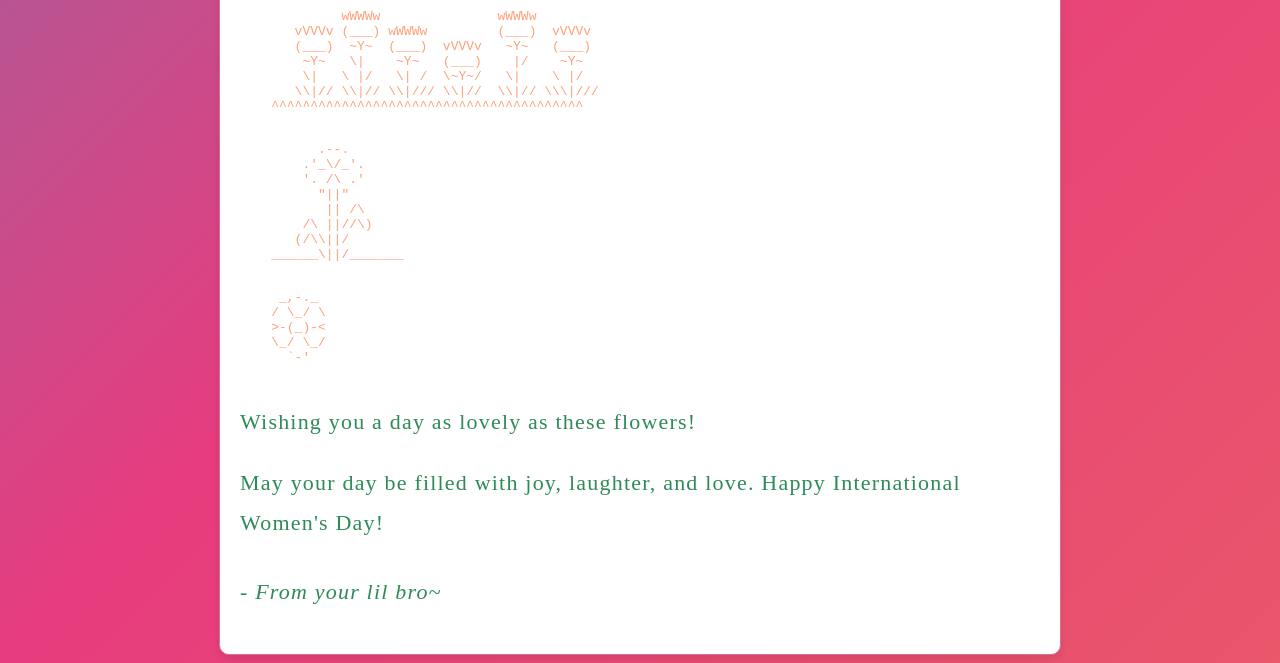
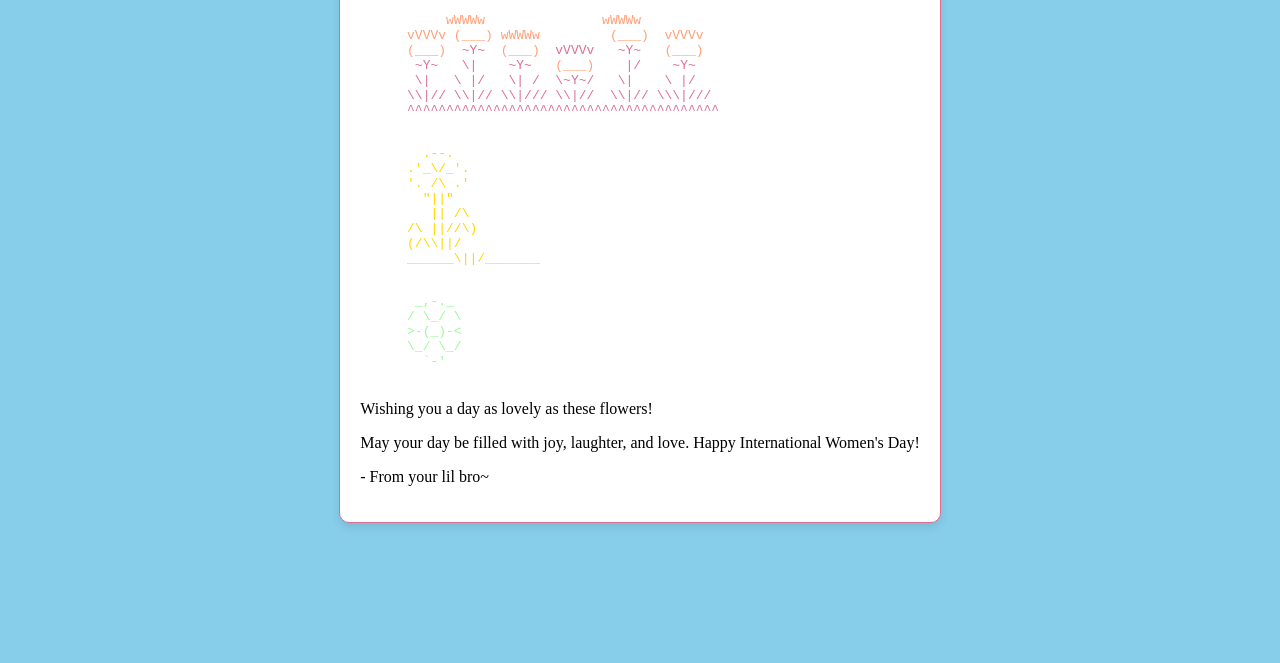
Before and after one commit to ATarchrive21221/ATarchrive21221.github.io, a plain HTML site: page index.html in a window 1280 px wide. Shown: the part 199-862 px from the top of the page. After the commit the page ends 800 px from the top, so only its background shows below. Drawn offline with Linux system fonts and the light colour scheme.

Commit message:
Update index.html

```diff
--- a/index.html
+++ b/index.html
@@ -2,95 +2,115 @@
 <html>
 <head>
   <title>Happy International Women's Day!</title>
-    <link href="https://fonts.googleapis.com/css2?family=Roboto&display=swap" rel="stylesheet"> <!-- Google Fonts -->
+  <link href="https://fonts.googleapis.com/css2?family=Roboto&display=swap" rel="stylesheet">
   <style>
-      @keyframes gradientBackground {
-  0% { background-position: 0% 50%; }
-  50% { background-position: 100% 50%; }
-  100% { background-position: 0% 50%; }
+    @keyframes rotate {
+      100% {
+        transform: rotate(360deg);
+      }
+    }
+
+    .windmill, .blade {
+      position: absolute;
+      top: 50%;
+      left: 50%;
+      transform-origin: center;
+    }
+
+    .windmill {
+      width: 200px;
+      height: 200px;
+      margin: -100px 0 0 -100px;
+      background: #fff;
+      border: 2px solid #333;
+      border-radius: 50%;
+    }
+
+    .blade {
+      width: 120px;
+      height: 10px;
+      background: #333;
+      animation: rotate 5s linear infinite;
+    }
+
+    .blade:nth-child(2) {
+      transform: rotate(90deg);
+    }
+
+    .blade:nth-child(3) {
+      transform: rotate(180deg);
+    }
+
+    .blade:nth-child(4) {
+      transform: rotate(270deg);
     }
 
     body {
-  background: linear-gradient(-45deg, #ee7752, #e73c7e, #23a6d5, #23d5ab);
-  background-size: 400% 400%;
-  animation: gradientBackground 15s ease infinite;
+      margin: 0;
+      height: 100vh;
+      display: flex;
+      align-items: center;
+      justify-content: center;
+      background: skyblue;
+      overflow: hidden;
     }
 
-
-        h1 {
-            color: #db7093;
-            margin: 0;
-            padding: 20px 0;
-            font-size: 48px;
-            text-shadow: 2px 2px #ffd5cd;
-            animation: fadeIn 2s; /* Fade in animation */
-        }
-        p {
-            color: #2e8b57;
-            font-size: 22px;
-            line-height: 1.8; /* Increased line height */
-            letter-spacing: 1.2px; /* Added letter spacing */
-        }
-        .flower {
-            color: #ffa07a; /* Flower ASCII art color */
-        }
-        .signature {
-            font-style: italic;
-            margin-top: 30px;
-        }
     .container {
       max-width: 800px;
       margin: auto;
       padding: 20px;
-            border: 1px solid #db7093; /* Border matching the header */
-            border-radius: 10px; /* Rounded corners for the container */
-            box-shadow: 0 4px 8px rgba(0, 0, 0, 0.1); /* Subtle shadow for the container */
-            background: #ffffff; /* White background for the content */
+      border: 1px solid #db7093;
+      border-radius: 10px;
+      box-shadow: 0 4px 8px rgba(0, 0, 0, 0.1);
+      background: #ffffff;
+      position: relative;
+      z-index: 2;
     }
+
+    /* ASCII flowers with more realistic colors */
+    .flower span {
+      font-family: monospace;
+      white-space: pre;
+    }
+
   </style>
-     <script>
-window.onload = function() {
-    var colors = ["#fff0f5", "#faf0e6", "#add8e6", "#90ee90"];
-    var textColors = ["#db7093", "#ff69b4", "#ff1493", "#c71585"];
-    var currentIndex = 0;
-    setInterval(function() {
-        document.body.style.backgroundColor = colors[currentIndex];
-        document.querySelector('h1').style.color = textColors[currentIndex];
-        currentIndex = (currentIndex + 1) % colors.length;
-    }, 1000);
-};
-
-    </script>
 </head>
 <body>
+  <div class="windmill">
+    <div class="blade"></div>
+    <div class="blade"></div>
+    <div class="blade"></div>
+    <div class="blade"></div>
+  </div>
+
   <div class="container">
     <h1>Happy March the 8th!</h1>
     <p>Cho chị Hà :3</p>
     <pre class="flower">
-             wWWWw               wWWWw
-       vVVVv (___) wWWWw         (___)  vVVVv
-       (___)  ~Y~  (___)  vVVVv   ~Y~   (___)
-        ~Y~   \|    ~Y~   (___)    |/    ~Y~
-        \|   \ |/   \| /  \~Y~/   \|    \ |/
-       \\|// \\|// \\|/// \\|//  \\|// \\\|///
-    ^^^^^^^^^^^^^^^^^^^^^^^^^^^^^^^^^^^^^^^^
+      <span style="color: #FFA07A;">     wWWWw               wWWWw</span>
+      <span style="color: #FFA07A;">vVVVv (___) wWWWw         (___)  vVVVv</span>
+      <span style="color: #FFA07A;">(___)</span><span style="color: #DB7093;">  ~Y~  </span><span style="color: #FFA07A;">(___)</span><span style="color: #DB7093;">  vVVVv   ~Y~   </span><span style="color: #FFA07A;">(___)</span>
+      <span style="color: #DB7093;"> ~Y~   \|    ~Y~   </span><span style="color: #FFA07A;">(___)</span><span style="color: #DB7093;">    |/    ~Y~</span>
+      <span style="color: #DB7093;"> \|   \ |/   \| /  \~Y~/   \|    \ |/</span>
+      <span style="color: #DB7093;">\\|// \\|// \\|/// \\|//  \\|// \\\|///</span>
+      <span style="color: #DB7093;">^^^^^^^^^^^^^^^^^^^^^^^^^^^^^^^^^^^^^^^^</span>
     </pre>
     <pre class="flower">
-          .--.
-        .'_\/_'.
-        '. /\ .'
-          "||"
-           || /\
-        /\ ||//\)
-       (/\\||/
-    ______\||/_______
+      <span style="color: #FFD700;">  .--.</span>
+      <span style="color: #FFD700;">.'_\/_'.</span>
+      <span style="color: #FFD700;">'. /\ .'</span>
+      <span style="color: #FFD700;">  "||"</span>
+      <span style="color: #FFD700;">   || /\</span>
+      <span style="color: #FFD700;">/\ ||//\)</span>
+      <span style="color: #FFD700;">(/\\||/</span>
+      <span style="color: #FFD700;">______\||/_______</span>
     </pre>
     <pre class="flower">
-     _,-._
-    / \_/ \
-    >-(_)-<
-    \_/ \_/
-      `-'
+      <span style="color: #98FB98;"> _,-._</span>
+      <span style="color: #98FB98;">/ \_/ \</span>
+      <span style="color: #98FB98;">>-(_)-<</span>
+      <span style="color: #98FB98;">\_/ \_/</span>
+      <span style="color: #98FB98;">  `-'</span>
     </pre>
     <p>Wishing you a day as lovely as these flowers!</p>
     <p>May your day be filled with joy, laughter, and love. Happy International Women's Day!</p>
```
Lines whose indentation alone changed are shown as unchanged.
